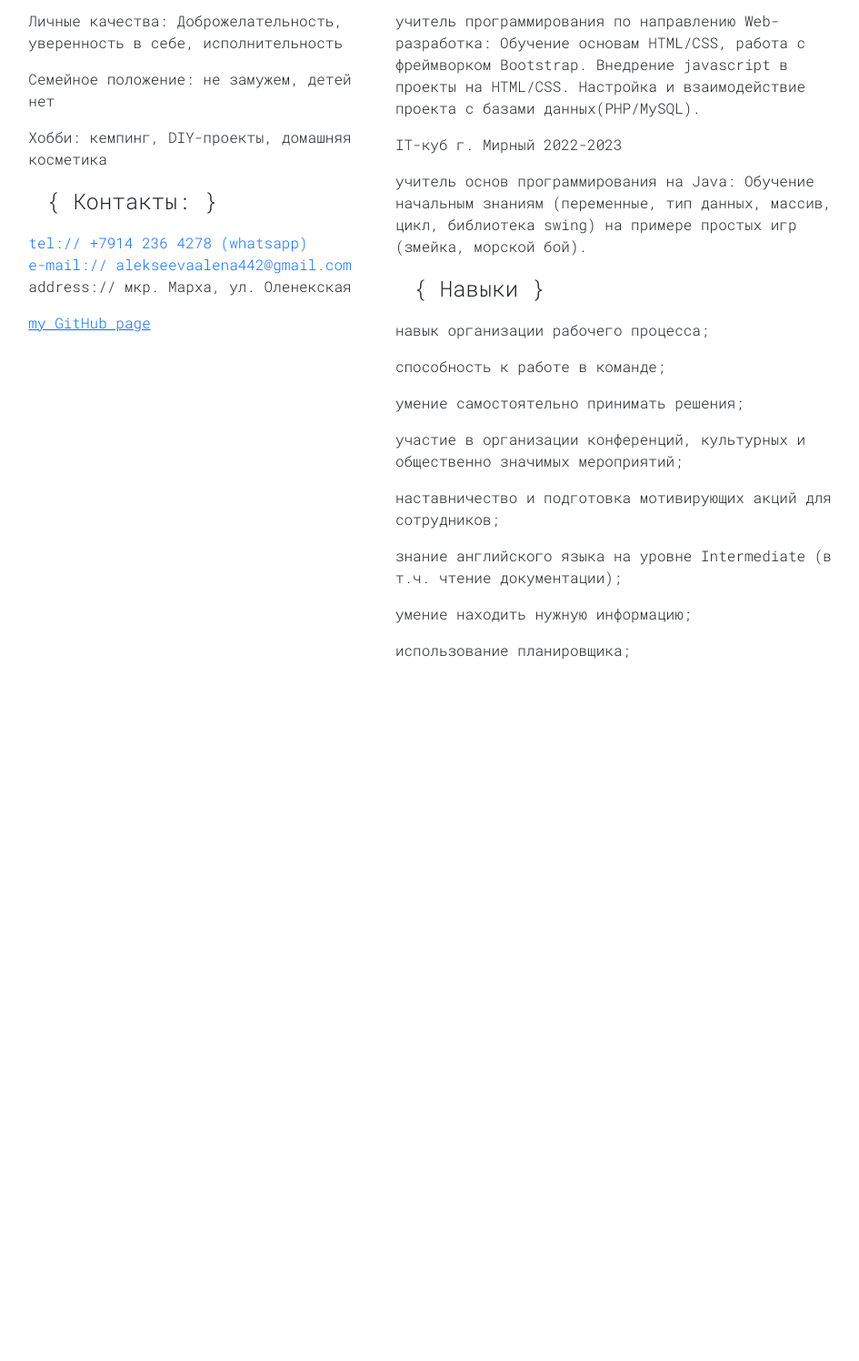
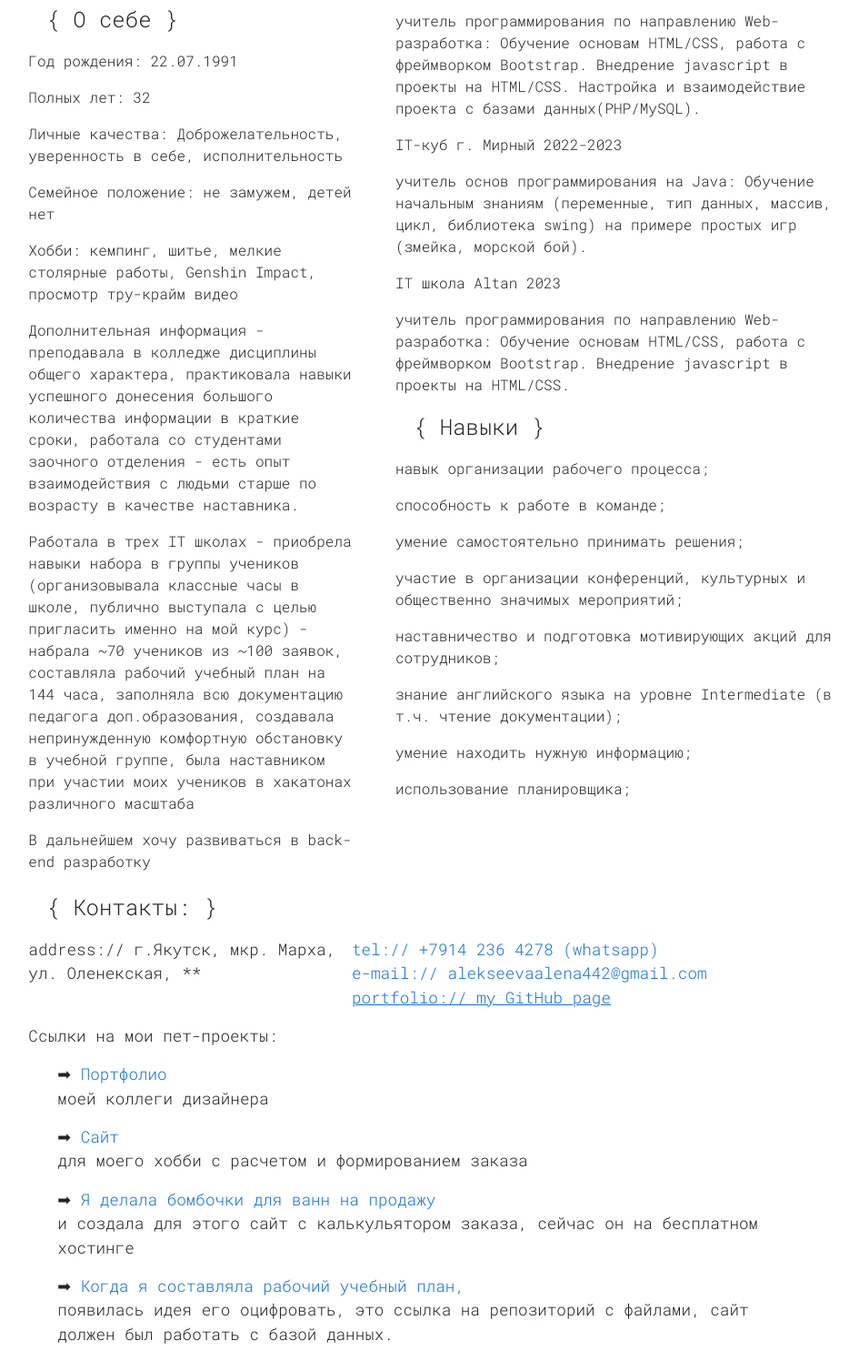
Before and after one commit to alv1k/my_resume_dev, a plain HTML site: page index.html in a window 1280 px wide. Shown: the part 625-2121 px from the top of the page at 91% size, without its empty margins (182-1127 px from the left). Before the commit the page ends 1368 px from the top, so only its background shows below. Drawn offline with nearby package versions, Linux system fonts and the light colour scheme.

Commit message:
Add files via upload

```diff
--- a/index.html
+++ b/index.html
@@ -11,11 +11,12 @@
     <header class="header col-md-8 mx-md-auto col-12">
         <img src="me1.jpeg" alt="" class="col-2 m-5 header__photo">
     </header>
-    <info class="col-md-8 d-md-flex mx-auto col-12 fs-6">
+    <div class="col-md-8 d-md-flex mx-md-auto col-12 fs-6 info">
       <div class="col-md-5 mt-md-5 col-12 mt-2">
         <!-- about myself -->
         <p class="paragraph name">{ Алексеева Алена Викторовна }</p>
         <p class="fw-bold mt-3 paragraph job">{ web-разработчик }</p>
+        <p class="fw-bold mt-3 paragraph job">{ г. Якутск с возможностью переезда/работы онлайн }</p>
         <p>HTML/CSS/JS/PHP/MySQL </p>
 
 
@@ -28,16 +29,19 @@
 
         <p>Семейное положение: не замужем, детей нет</p>
 
-        <p>Хобби: кемпинг, DIY-проекты, домашняя косметика </p>
+        <p>Хобби: кемпинг, шитье, мелкие столярные работы, Genshin Impact, просмотр тру-крайм видео </p>
+
+        <p>
+          Дополнительная информация - преподавала в колледже дисциплины общего характера, практиковала навыки успешного донесения большого количества информации в краткие сроки, работала со студентами заочного отделения - есть опыт взаимодействия с людьми старше по возрасту в качестве наставника.
+        </p>
+        <p>
+          Работала в трех IT школах - приобрела навыки набора в группы учеников (организовывала классные часы в школе, публично выступала с целью пригласить именно на мой курс) - набрала ~70 учеников из ~100 заявок, составляла рабочий учебный план на 144 часа, заполняла всю документацию педагога доп.образования, создавала непринужденную комфортную обстановку в учебной группе, была наставником при участии моих учеников в хакатонах различного масштаба
+        </p>
+        <p>В дальнейшем хочу развиваться в back-end разработку</p>
 
 
 
-        <p class="paragraph">{ Контакты: }</p>
 
-        <a href="https://wa.clck.bar/79142364278"style=" text-decoration: none">tel:// +7914 236 4278 (whatsapp)</a></br>
-        <a href="mailto:alekseevaalena442@gmail.com"style=" text-decoration: none">e-mail:// alekseevaalena442@gmail.com</a>
-        <p>address:// мкр. Марха, ул. Оленекская </p>
-        <a href="https://github.com/alv1k">my GitHub page</a>
       </div>
       <div class="col-md-7 mt-md-5 ms-md-5  col-12 mt-2 ms-2">
       <!-- experience 1 -->
@@ -58,7 +62,12 @@
             <p>учитель основ программирования на Java:
               Обучение начальным знаниям (переменные, тип данных, массив, цикл, библиотека swing)
               на примере простых игр (змейка, морской бой).
+            </p>
 
+            <p>IT школа Altan 2023</p>
+            <p>учитель программирования по направлению Web-разработка:
+              Обучение основам HTML/CSS, работа с фреймворком Bootstrap.
+              Внедрение javascript в проекты на HTML/CSS.
             </p>
           <p class="paragraph">{ Навыки }</p>
             <p>
@@ -89,11 +98,58 @@
             </p>
         </div>
       </div>
-    </info>
+    </div>
 
 
+    <footer class="col-md-8 mx-md-auto mt-md-1 col-12">
+      <p class="paragraph">{ Контакты: }</p>
+      <div class="d-md-flex">
+        <div class="col-md-5 col-5">
+          <p>address:// г.Якутск, мкр. Марха, ул. Оленекская, ** </p>
 
+        </div>
+        <div class="col-7 ">
+          <a href="https://wa.clck.bar/79142364278"style=" text-decoration: none">tel:// +7914 236 4278 (whatsapp)</a></br>
+          <a href="mailto:alekseevaalena442@gmail.com"style=" text-decoration: none">e-mail:// alekseevaalena442@gmail.com</a>
+          <p>
+            <a href="https://github.com/alv1k">portfolio:// my GitHub page</a>
+          </p>
+        </div>
+      </div>
+      <div class="smth_like_portfolio">
+        <p>Ссылки на мои пет-проекты:</p>
+        <ul>
+          <li>
+            <a href="https://alv1k.github.io/IVA-portfolio/">Портфолио
+            </a>
+              <p> моей коллеги дизайнера</p>
 
+          </li>
+          <li>
+            <a href="https://alv1k.github.io/taplinkLOFI/">
+              Сайт
+            </a>
+            <p> для моего хобби с расчетом и формированием заказа</p>
+          </li>
+          <li>
+            <a href="https://lofihomespa.orgfree.com">
+              Я делала бомбочки для ванн на продажу
+            </a>
+            <p> и создала для этого сайт с калькульятором заказа, сейчас он на бесплатном хостинге</p>
+          </li>
+          <li>
+            <a href="https://github.com/alv1k/RPDsite1.0">
+              Когда я составляла рабочий учебный план,
+            </a>
+            <p>появилась идея его оцифровать, это ссылка на репозиторий с файлами, сайт должен был работать с базой данных.</p>
+          </li>
+        </ul>
+
+      </div>
+
+    </footer>
+
+    <!-- <a href="">IVA portfolio</a> -->
 
 
     <script src="https://cdn.jsdelivr.net/npm/bootstrap@5.3.0/dist/js/bootstrap.bundle.min.js" integrity="sha384-geWF76RCwLtnZ8qwWowPQNguL3RmwHVBC9FhGdlKrxdiJJigb/j/68SIy3Te4Bkz" crossorigin="anonymous"></script>
--- a/style.css
+++ b/style.css
@@ -6,7 +6,7 @@
         font-size: 1.1rem;
     }
     header{
-        background-image: url(https://gas-kvas.com/uploads/posts/2023-02/1675469461_gas-kvas-com-p-fonovii-risunok-kod-2.jpg);
+        background-image: url(https://etosibir.ru/wp-content/uploads/2017/05/FWcvwflMW641.jpg);
         background-size: 100% 100%;
     }
     .header__photo{
@@ -23,6 +23,13 @@
         margin-left: 20px;
         font-size: 1.5rem;
     }
+    .smth_like_portfolio li{
+        list-style: "\27A1";
+        list-style-position: inside;
+    }
+    .smth_like_portfolio a{
+        text-decoration: none;
+    }
 }
 @media print {
     body{
@@ -31,18 +38,22 @@
         font-size: 0.5rem;
     }
     header{
-        background-image: url(river.jpg);
-        background-size: 100% 100%;
+        height: 50px;
     }
     .header__photo{
-        position: relative;
-        top: 60px;
+        width: 0px;
+    }
+    .info{
+        display: flex;
     }
     .paragraph{
         margin-left: 20px;
-        font-size: 1.0rem;
+        font-size: 0.7rem;
     }
     .education{
         margin-top: -200px;
     }
+    footer{
+
+    }
 }
```
